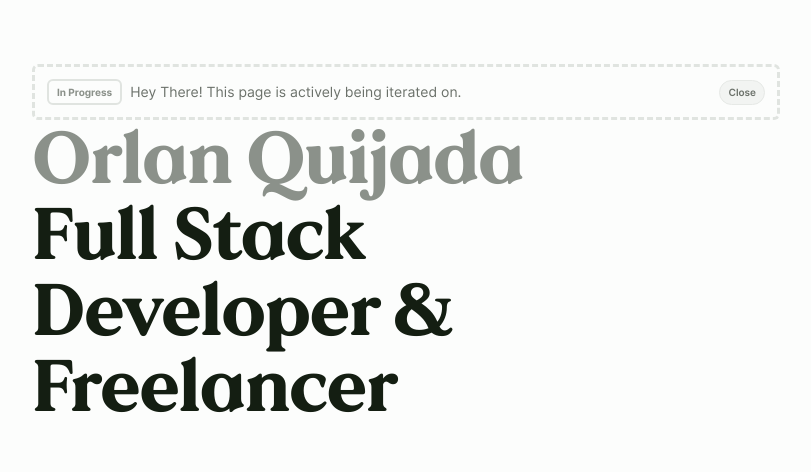
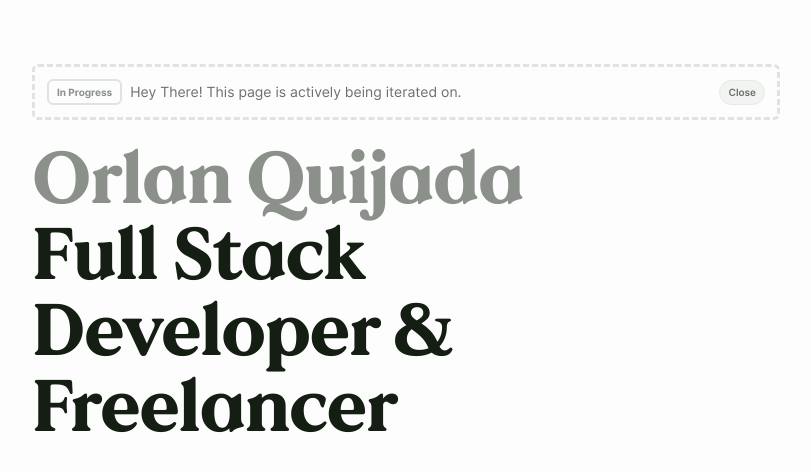
Before and after one commit to orlantquijada/orlan.dev, a Next.js app in the folder apps/portfolio/: page / in a window 1280 px wide. Shown: the top 472 px of the page, without its empty margins (234-1045 px from the left). Built offline with nearby package versions, Linux system fonts and the light colour scheme.

Commit message:
wip: landing page

```diff
--- a/apps/portfolio/src/pages/index.tsx
+++ b/apps/portfolio/src/pages/index.tsx
@@ -1,5 +1,5 @@
 import { type ComponentProps } from 'react'
-import { Text, Box } from 'ui'
+import { Text, Box, Flex } from 'ui'
 import WIPBanner from '@components/WIPBanner'
 
 export default function Home() {
@@ -12,7 +12,12 @@ export default function Home() {
         '& > *': { px: '$4' },
       }}
     >
-      <Box as="header" css={{ maxWidth: 780, '@tab': { mx: 'auto' } }}>
+      <Flex
+        direction="column"
+        gap="5"
+        as="header"
+        css={{ maxWidth: 780, '@tab': { mx: 'auto' } }}
+      >
         <WIPBanner />
         <HeaderText>
           <Text css={{ display: 'block', color: '$accent' }}>
@@ -21,7 +26,7 @@ export default function Home() {
           Full Stack <Text css={{ display: 'block' }}>Developer &</Text>
           Freelancer
         </HeaderText>
-      </Box>
+      </Flex>
       <Box as="main"></Box>
     </Box>
   )
```
